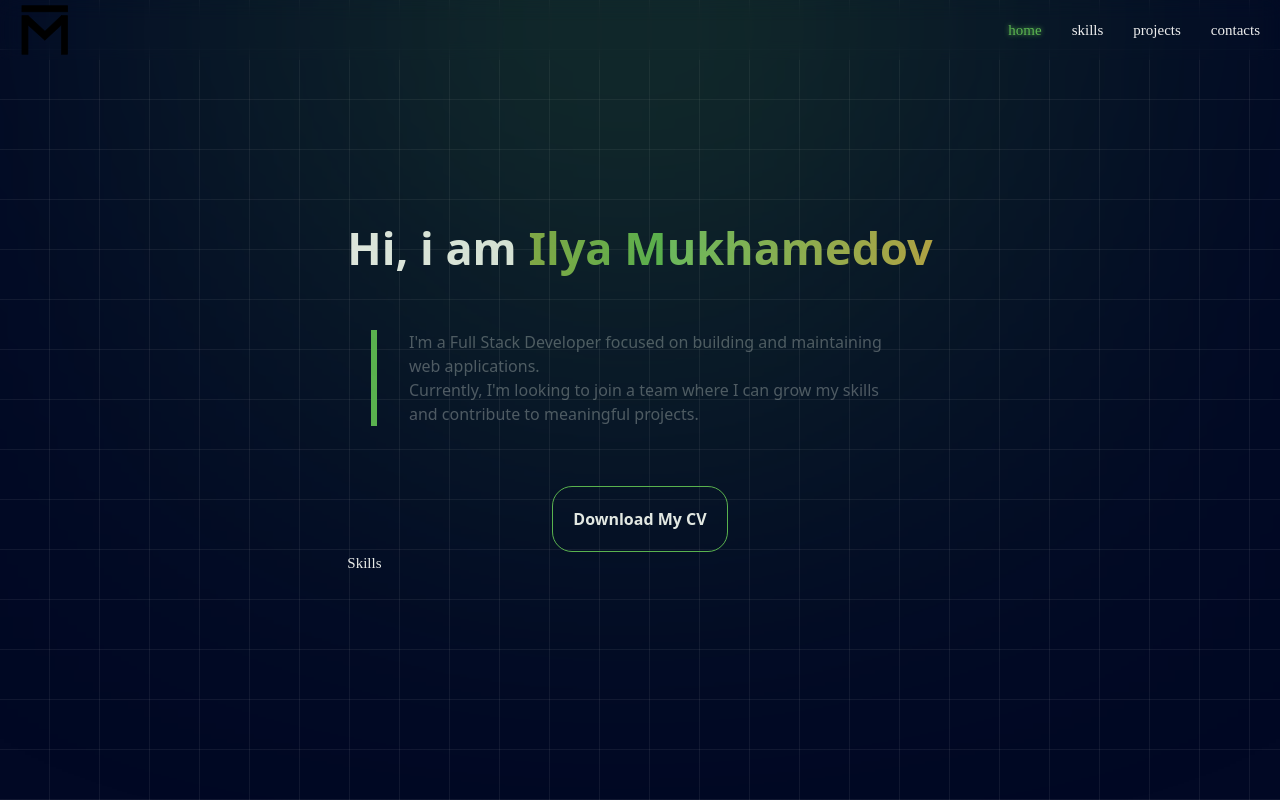
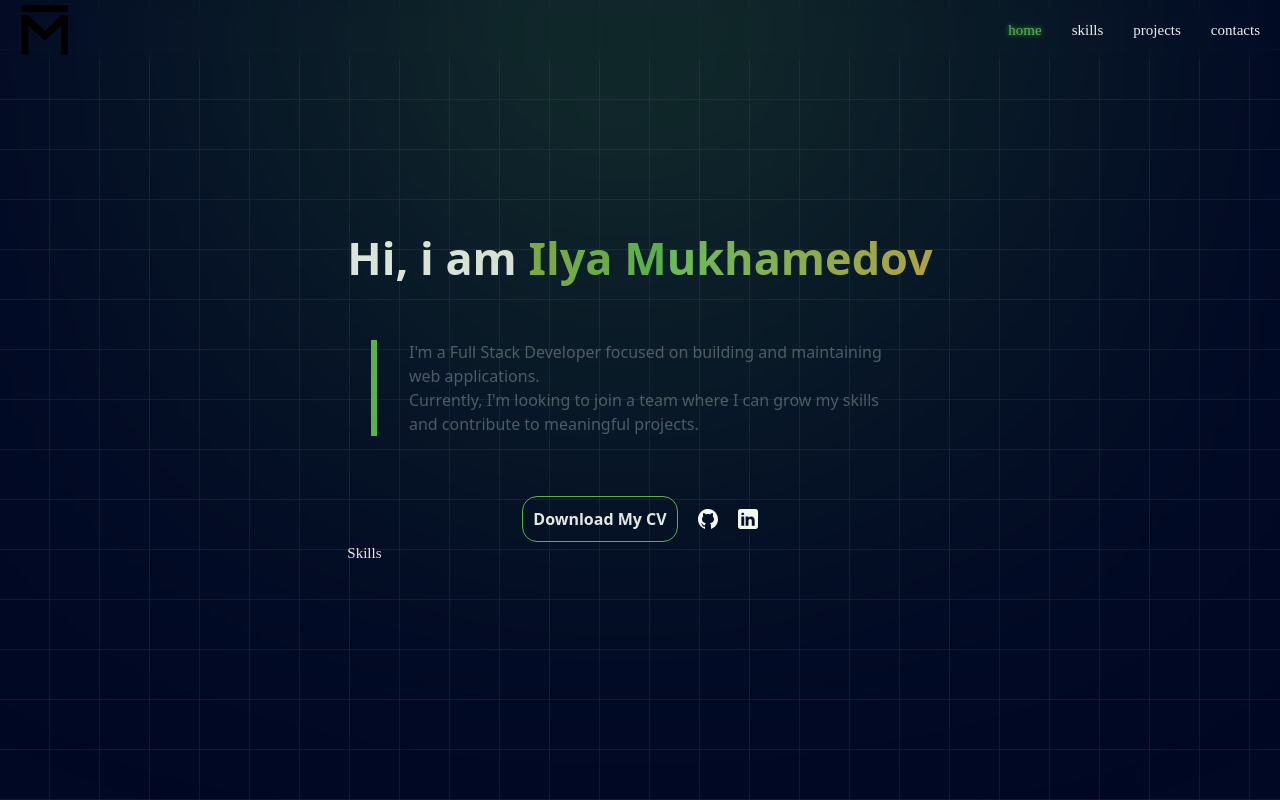
Before and after one commit to ilyamukhamedov/portfolio, a React (Vite) app: page / in a window 1280 px wide. Built offline with nearby package versions, Linux system fonts and the light colour scheme; a web font is replaced by a local one.

Commit message:
add links

```diff
--- a/src/App.css
+++ b/src/App.css
@@ -109,22 +109,37 @@ section.home {
       border-left: 0.4em solid #5bb450;
       padding-left: 2em;
     }
-    & a {
+    & .box {
+      display: flex;
+      gap: 20px;
+      align-items: center;
+    }
+    & .btn {
       display: inline-block;
       font-size: medium;
       color: #eee;
+      align-content: center;
       font-weight: bold;
       text-decoration: none;
       border: 1px solid #5bb450;
       background-color: transparent;
       width: max-content;
-      padding: 20px 20px;
-      border-radius: 20px;
+      padding: 10px 10px;
+      border-radius: 15px;
       transition: 0.4s ease;
       &:hover {
         border: 1px solid transparent;
         /* background-color: #5bb450; */
         box-shadow: 0px 0px 10px 2px #5bb450 inset;
+      }
+    }
+    & img {
+      width: 20px;
+      padding-top: 5px;
+      transition: 0.2s ease;
+      &:hover {
+        opacity: 0.7;
+        transform: scale(1.2);
       }
     }
   }
--- a/src/components/Home.jsx
+++ b/src/components/Home.jsx
@@ -13,13 +13,32 @@ const Home = () => {
           Currently, I'm looking to join a team where I can grow my skills and
           contribute to meaningful projects.
         </div>
+        <div className="box">
           <a
+            className="btn"
             href="/Resume_Ilya Mukhamedov.docx"
             target="_blank"
             rel="noreferrer noopener"
           >
             Download My CV
           </a>
+
+          <a
+            href="https://github.com/ilyamukhamedov"
+            target="_blank"
+            rel="noreferrer noopener"
+          >
+            <img src="/github.svg" alt="github logo" />
+          </a>
+
+          <a
+            href="https://www.linkedin.com/in/ilyamukhamedov/"
+            target="_blank"
+            rel="noreferrer noopener"
+          >
+            <img src="/linkedin.svg" alt="github logo" />
+          </a>
+        </div>
       </div>
     </section>
   );
```
Also changed, not shown: public/github.svg (added), public/linkedin.svg (added). Lines whose indentation alone changed are shown as unchanged.
